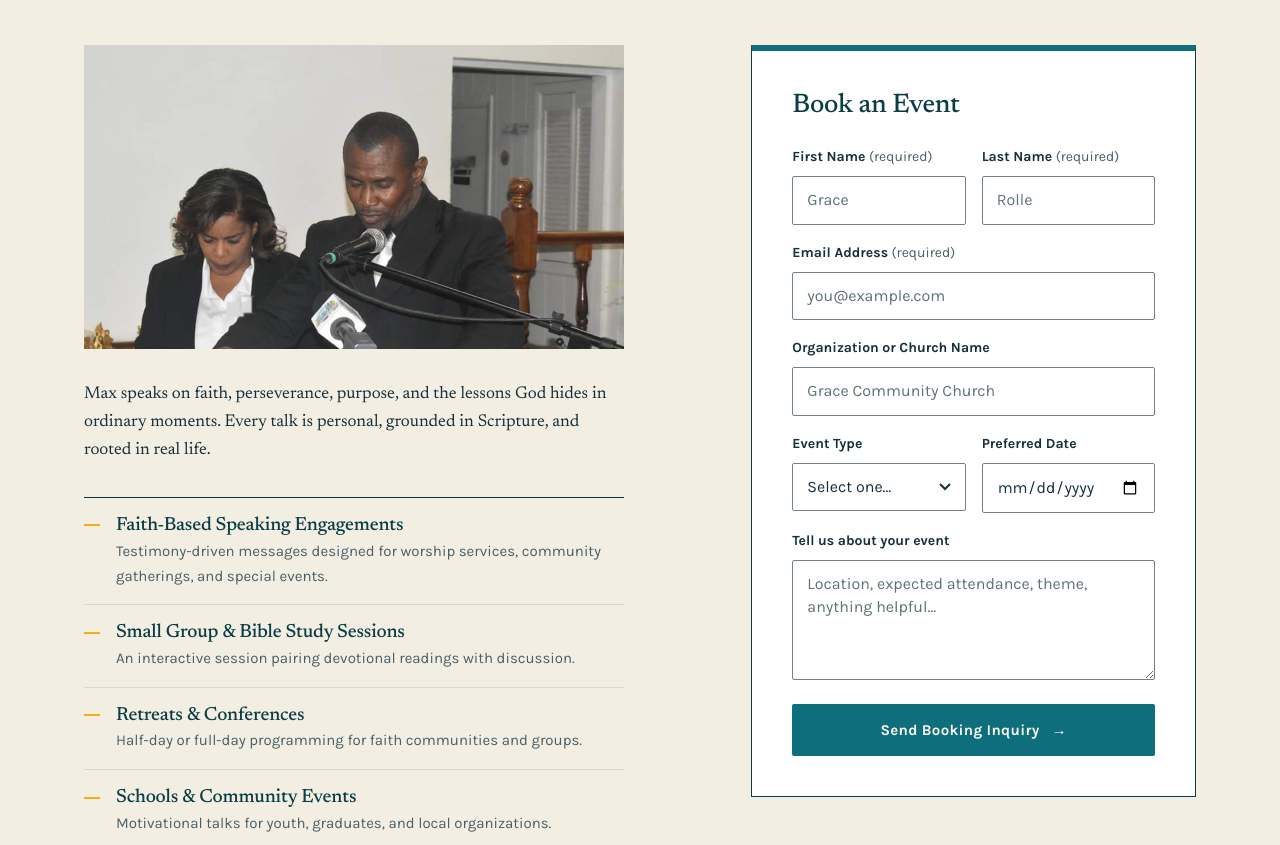
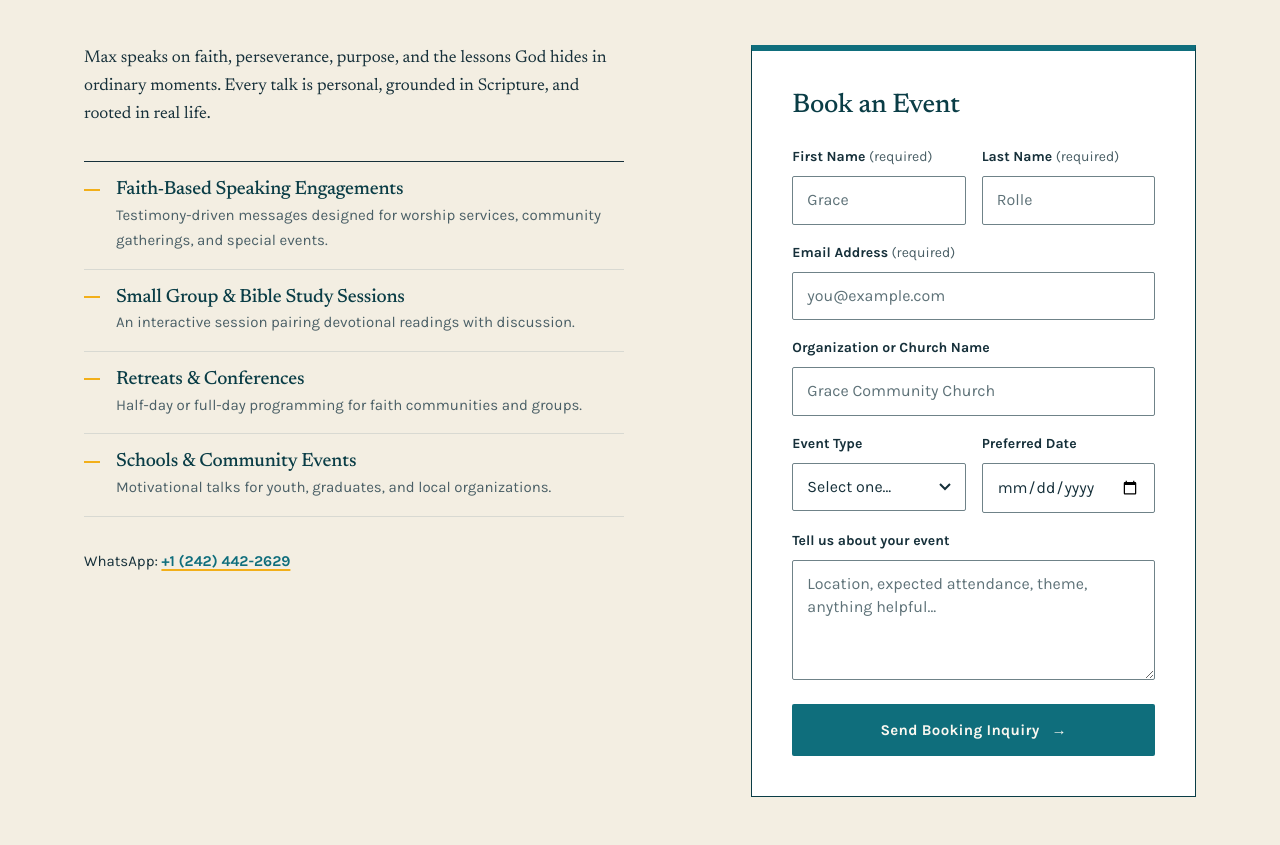
Before and after one commit to kwmlamar/chickensouseforlife, a plain HTML site: page index.html in a window 1280 px wide. Shown: the part 9195-10040 px from the top of the page. Drawn offline with Linux system fonts and the light colour scheme.

Commit message:
Remove seminar photo that wasn't on the original site
Co-Authored-By: Claude Opus 5.5 <noreply@anthropic.com>

```diff
--- a/index.html
+++ b/index.html
@@ -392,7 +392,6 @@
         </header>
         <div class="grid12 seminars__body">
           <div class="seminars__info">
-            <img class="seminars__photo reveal" src="assets/authors-photo.png" alt="Max speaking at a podium with Karenda beside him" width="1024" height="535" decoding="async" loading="lazy">
             <p>Max speaks on faith, perseverance, purpose, and the lessons God hides in ordinary moments. Every talk is personal, grounded in Scripture, and rooted in real life.</p>
             <ul class="seminars__types">
               <li>
```
